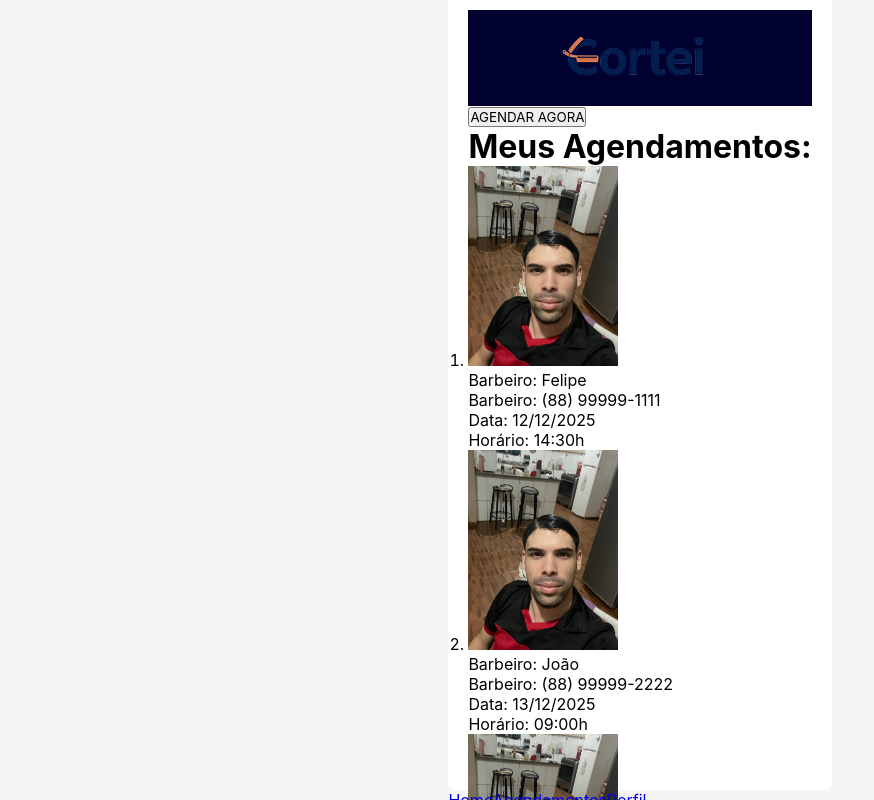
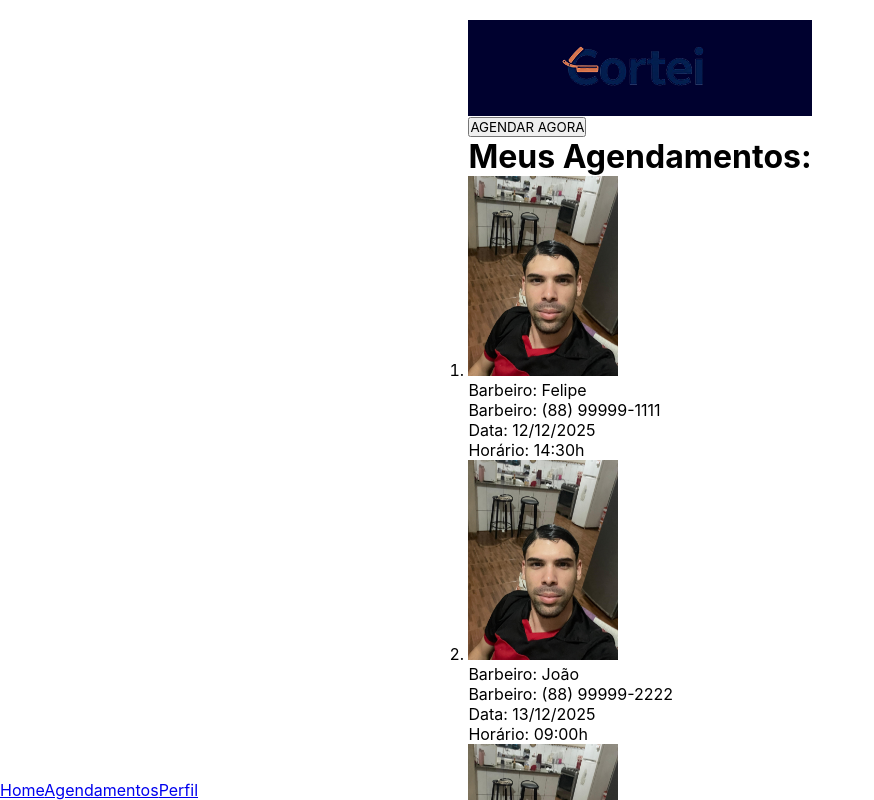
Before and after one commit to luisfelipeandrade19/barber-appointment-website, a React (Vite) app in the folder frontend/: page /agendamentos in a window 1280 px wide. Shown: the top 800 px of the page, without its empty margins (0-874 px from the left). Built offline with nearby package versions, Linux system fonts and the light colour scheme; no server answers.

Commit message:
feat: CSS tela de login Finalizado

```diff
--- a/frontend/package.json
+++ b/frontend/package.json
@@ -11,6 +11,7 @@
   },
   "dependencies": {
     "@greatsumini/react-facebook-login": "^3.4.0",
+    "@react-navigation/bottom-tabs": "^7.8.11",
     "@react-oauth/google": "^0.12.2",
     "react": "^19.2.0",
     "react-dom": "^19.2.0",
--- a/frontend/src/lib/components/FacebookLoginButton.tsx
+++ b/frontend/src/lib/components/FacebookLoginButton.tsx
@@ -28,7 +28,8 @@ const FacebookLoginButton = () => {
         width: 50,
         height: 50,
         cursor: 'pointer',
-        padding: 5
+        padding: 5,
+        display: 'flex'
         }}/>
     </FacebookLogin>
   );
--- /dev/null
+++ b/frontend/src/lib/components/navBar/navBar.css
@@ -0,0 +1,6 @@
+.navBar-container{
+    position: fixed;
+    bottom: 0;
+    left: 0;
+    width: 100%;
+}
--- a/frontend/src/lib/components/navBar.tsx
+++ b/frontend/src/lib/components/navBar/navBar.tsx
@@ -1,4 +1,7 @@
 import { Link } from "react-router-dom";
+
+import  "./navBar.css"
+
 function NavBar(){
 
     return(
--- a/frontend/src/lib/routes/routesApp.tsx
+++ b/frontend/src/lib/routes/routesApp.tsx
@@ -1,15 +1,33 @@
-
-import { BrowserRouter, Routes, Route } from "react-router-dom";
+import { BrowserRouter, Routes, Route, useLocation } from "react-router-dom";
 import LoginPage from "../../screens/login/loginPage";
 import RegisterPage from "../../screens/registro/registerPage";
 import Home from "../../screens/home/home";
-import NavBar from "../components/navBar";
+import NavBar from "../components/navBar/navBar";
 import Agendar from "../../screens/agendar/agendar";
 
  import { GoogleOAuthProvider } from '@react-oauth/google';
 import Appointment from "../../screens/agendamento/appointment";
 import HistoryPage from "../../screens/historico/historyPage";
 
+function Layout() {
+  const location = useLocation();
+  const hideNavBarPaths = ['/', '/register'];
+  const showNavBar = !hideNavBarPaths.includes(location.pathname);
+
+  return (
+    <>
+      <Routes>
+        <Route path="/" element={<LoginPage />} />
+        <Route path="/register" element={<RegisterPage />} />
+        <Route path="/agendar" element={<Agendar/>} />
+        <Route path="/home" element={<Home/>}/>
+        <Route path="/agendamentos" element={<Appointment/>}/>
+        <Route path="/historico" element={<HistoryPage/>}/>
+      </Routes>
+      {showNavBar && <NavBar/>}
+    </>
+  );
+}
 
 function RoutesApp() {
 
@@ -18,16 +36,8 @@ function RoutesApp() {
   return (
     <GoogleOAuthProvider clientId={CLIENT_ID}>
       <BrowserRouter>
-          <Routes>
-            <Route path="/" element={<LoginPage />} />
-            <Route path="/register" element={<RegisterPage />} />
-            <Route path="/agendar" element={<Agendar/>} />
-            <Route path="/home" element={<Home/>}/>
-            <Route path="/agendamentos" element={<Appointment/>}/>
-            <Route path="/historico" element={<HistoryPage/>}/>
-          </Routes>
-          <NavBar/>
-        </BrowserRouter>
+        <Layout />
+      </BrowserRouter>
     </GoogleOAuthProvider>
 
   );
--- a/frontend/src/screens/agendar/agendar.css
+++ b/frontend/src/screens/agendar/agendar.css
@@ -1,19 +1,10 @@
-/* agendar.css */
-
 * {
     margin: 0;
     padding: 0;
     box-sizing: border-box;
 }
 
-body {
-    background-color: #f5f5f5;
-    font-family: Arial, sans-serif;
-    display: flex;
-    justify-content: center;
-}
-
-.container {
+.agendar-container {
     width: 100%;
     max-width: 400px;
     height: 100vh;
@@ -22,7 +13,6 @@ body {
     flex-direction: column;
 }
 
-/* 1. Roxo Profundo do Header (Extraído do print) */
 header {
     background-color: #00012F;
     color: white;
@@ -62,22 +52,20 @@ label {
 
 }
 
-
 input[type="date"].input-field::-webkit-calendar-picker-indicator {
     filter: invert(24%) sepia(31%) saturate(2227%) hue-rotate(318deg) brightness(91%) contrast(92%);
 }
 
-/* 5. Menu Inferior (NavBar) */
 footer {
     border-top: 1px solid #eeeeee;
-    margin-top: auto; /* Empurra para o rodapé */
+    margin-top: auto;
     padding: 15px 0;
     display: flex;
     justify-content: space-around;
     background-color: #ffffff;
 }
 
-/* Estilização para simular os ícones do print com bordas escuras */
+
 .icon-nav {
     width: 30px;
     height: 30px;
--- a/frontend/src/screens/agendar/agendar.tsx
+++ b/frontend/src/screens/agendar/agendar.tsx
@@ -4,14 +4,13 @@ function Agendar(){
 
     return(
         <>
-        <header>
+      <div className="agendar-container">
+        <header className="agendar-header">
           <h1>Agendamento de serviço</h1>
         </header>
-      <div className="container">
 
-
-        <div className="form-group">
-
+        <div className=" form-group">
+          <div className="barber-form-group">
             <label>Barbeiro:</label>
             <select className="input-field">
                 <option value="" disabled selected>Selecione um barbeiro</option>
@@ -19,7 +18,7 @@ function Agendar(){
             </select>
           </div>
 
-<div className="form-group">
+          <div className="services-form-group">
               <label>Serviços:</label>
               <select className="input-field">
                   <option value="" disabled selected>Escolha o serviço</option>
@@ -29,12 +28,12 @@ function Agendar(){
               </select>
           </div>
 
-<div className="form-group">
+            <div className="date-form-group">
                 <label>Data:</label>
                 <input type="date" className="input-field" id="data-agendamento"/>
             </div>
 
-<div className="form-group">
+          <div className="time-form-group">
             <label>Horários disponíveis:</label>
             <select className="input-field">
               <option value="" disabled selected>Selecione um horário</option>
@@ -47,6 +46,7 @@ function Agendar(){
               <option value="12:00">12:00</option>
             </select>
           </div>
+        </div>
 
       </div>
       </>
--- a/frontend/src/screens/login/loginPage.css
+++ b/frontend/src/screens/login/loginPage.css
@@ -5,28 +5,23 @@
   font-family: -apple-system, BlinkMacSystemFont, 'Segoe UI', Roboto, sans-serif;
 }
 
-body {
-  background-color: #ffffff;
-  display: flex;
-  justify-content: center;
-  align-items: center;
-  height: 100vh;
+body{
+  justify-items: center;
 }
 
-.container {
-  padding: 40px 50px;
-  border-radius: 8px;
-  display: flex;
-  flex-direction: column;
-  align-items: center;
+.login-container{
+  width: 400px;
+  max-width: 400px;
+  padding: 40px;
+  text-align: center;
 }
 
 #userImage {
   width: 150px;
   height: 150px;
-  border-radius: 50%; /* Deixa a imagem redonda */
+  border-radius: 50%;
   object-fit: cover;
-  background-color: #3b3b8f; /* Fundo escuro caso a imagem seja transparente */
+  background-color: #3b3b8f;
   margin-bottom: 30px;
 }
 
@@ -81,15 +76,16 @@ body {
   opacity: 0.95;
 }
 
-.socialLogin {
-  text-align: center;
-  display: flex;
-  align-items: center;
+.socials{
+    padding: 20px;
 }
 
-.socials{
-    padding: 20px;
-    justify-items: center;
+.socialLogin{
+  display: flex;
+  width: 100%;
+  flex-direction: row;
+  justify-content: center;
+  gap: 10px;
 }
 
 #titleSocialLogin {
@@ -100,11 +96,11 @@ body {
 }
 
 footer {
-  margin-top: 40px;
-  text-align: center;
-  padding: 10px;
+  margin-top: 80px;
+  padding: 30px;
   font-size: 0.9rem;
   color: #333;
+  flex-direction: column;
 }
 
 footer p:last-child {
--- a/frontend/src/screens/login/loginPage.tsx
+++ b/frontend/src/screens/login/loginPage.tsx
@@ -8,7 +8,7 @@ function LoginPage(){
 
     return(
     <>
-      <div className="container">
+      <div className="login-container">
         <img id="userImage" src={person} width={180}/>
         <form action="get">
             <div className="inputs">
@@ -32,7 +32,7 @@ function LoginPage(){
                   >Cadastrar-se
                 </p>
               </footer>
-              </div>
+            </div>
         </form>
       </div>
     </>
--- a/frontend/src/screens/registro/registerPage.css
+++ b/frontend/src/screens/registro/registerPage.css
@@ -80,13 +80,6 @@ input::placeholder {
   opacity: 0.9;
 }
 
-.socialLogin {
-  display: flex;
-  flex-direction: column;
-  align-items: center;
-  margin-top: 10px;
-}
-
 #titleSocialLogin {
   font-size: 14px;
   color: #666;
--- a/frontend/src/screens/registro/registerPage.tsx
+++ b/frontend/src/screens/registro/registerPage.tsx
@@ -9,9 +9,9 @@ function RegisterPage() {
 
 
 
-      <div className="container">
+      <div className="register-container">
 
-        <header>
+        <header className="register-header">
             <h1>
                 Criar conta
             </h1>
@@ -34,18 +34,17 @@ function RegisterPage() {
             REGISTRAR
           </button>
 
-          {/* Seção de Login Social */}
-          <div className="socialLogin">
-            <h2 id="titleSocialLogin">Cadastrar com</h2>
+
+          <div className="register-socialLogin">
+            <h2 id="register-titleSocialLogin">Cadastrar com</h2>
             <GoogleLoginButton />
             <FacebookLoginButton />
           </div>
 
-          {/* Rodapé com link para login */}
-          <footer>
+          <footer className="register-footer">
             <p>Já tem uma conta?</p>
             <p
-              onClick={() => { window.location.href = "/login" }}
+              onClick={() => { window.location.href = "/" }}
               style={{ cursor: 'pointer', color: 'blue' }}
             >
               Fazer Login
```
Also changed, not shown: frontend/src/screens/profile/profilePage.tsx (added, +9 -0 lines), 1 other file (tests, documents, lock files or other folders). Lines whose indentation alone changed are shown as unchanged.
